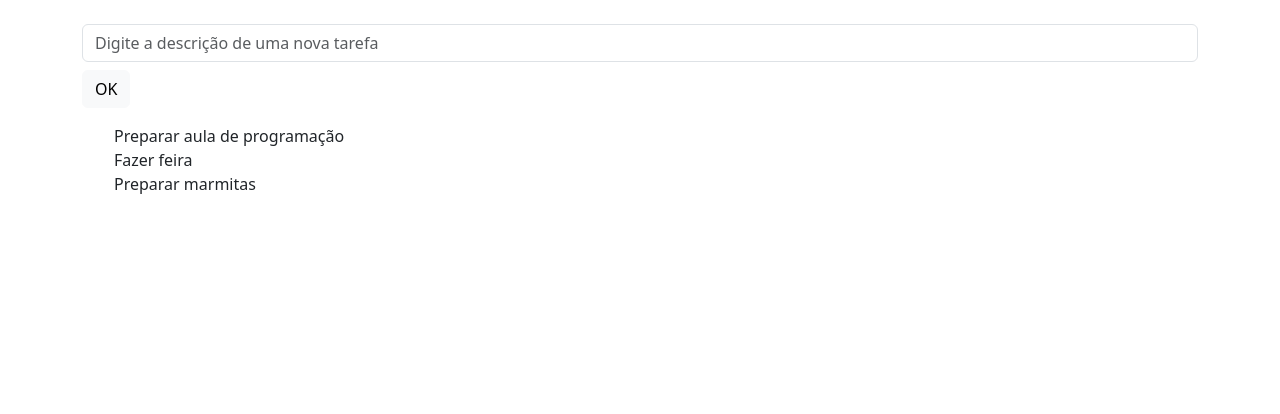
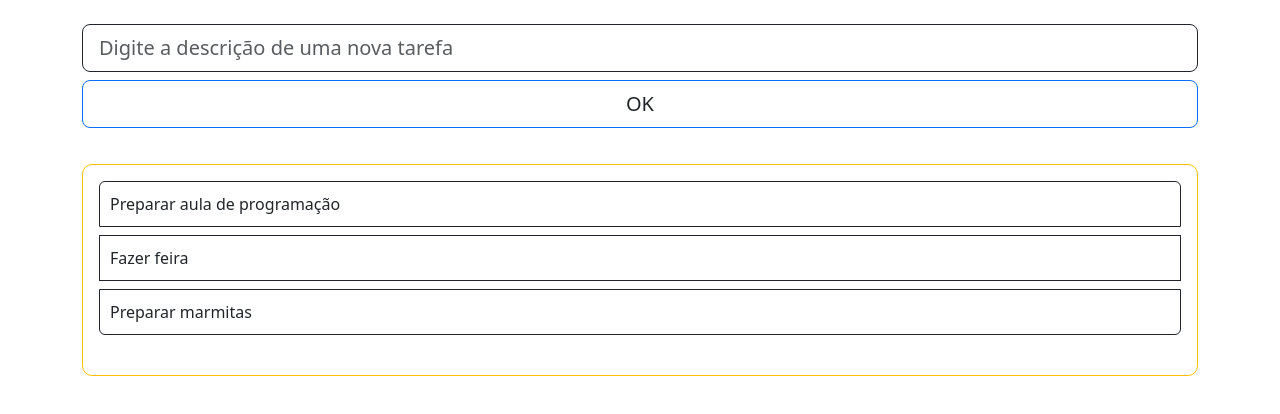
Before and after one commit to deisedomingues/pdmn_p1, a React (Create React App) app: page / in a window 1280 px wide. Shown: the top 414 px of the page. Built offline with nearby package versions, Linux system fonts and the light colour scheme.

Commit message:
style(tarefa-entrada, tarefa-lista): ajusta layout

```diff
--- a/src/TarefaEntrada.js
+++ b/src/TarefaEntrada.js
@@ -21,11 +21,13 @@ const TarefaEntrada = ({ onAdicionar }) => {
                 type="text"
                 value={descricao}
                 onChange={handleInputChange}
-                className="form-control"
+                className="form-control form-control-lg border-dark w-100"
                 placeholder="Digite a descrição de uma nova tarefa"
             />
 
-            <button type="button" className="btn btn-light mt-2">
+            <button
+                type="submit"
+                className="btn btn-outline-primary mt-2 w-100 btn-lg border-primary text-dark">  {/*type="button"*/}
                 OK
             </button>
         </form>
--- a/src/TarefaLista.js
+++ b/src/TarefaLista.js
@@ -8,15 +8,23 @@ const TarefaLista = () => {
     ];
 
     return (
-        // https://getbootstrap.com/docs/4.0/components/list-group/ -- Link do bootstrap para listas
-        <ul className="lista de tarefas">
-            {tarefasFicticias.map((tarefa, index) => (
-                <li key={index} className="list-group-item">
-                    {tarefa}
-                </li>
-            ))}
-        </ul>
+        // Contêiner com borda amarela que envolve a lista
+        <div className="border border-warning p-3 w-100" style={{ width: '300px', margin: '20px auto', borderRadius: '10px' }}>
+            {/* Lista de tarefas com borda preta em cada item */}
+            <ul className="list-group mb-3">
+                {tarefasFicticias.map((tarefa, index) => (
+                    <li
+                        key={index}
+                        className="list-group-item border border-dark mb-2"  // Borda preta
+                        style={{ padding: '10px' }}  // Adiciona espaçamento interno
+                    >
+                        {tarefa}
+                    </li>
+                ))}
+            </ul>
+        </div>
     );
 };
 
+// https://getbootstrap.com/docs/4.0/components/list-group/ -- Link do bootstrap para listas
 export default TarefaLista;
```
